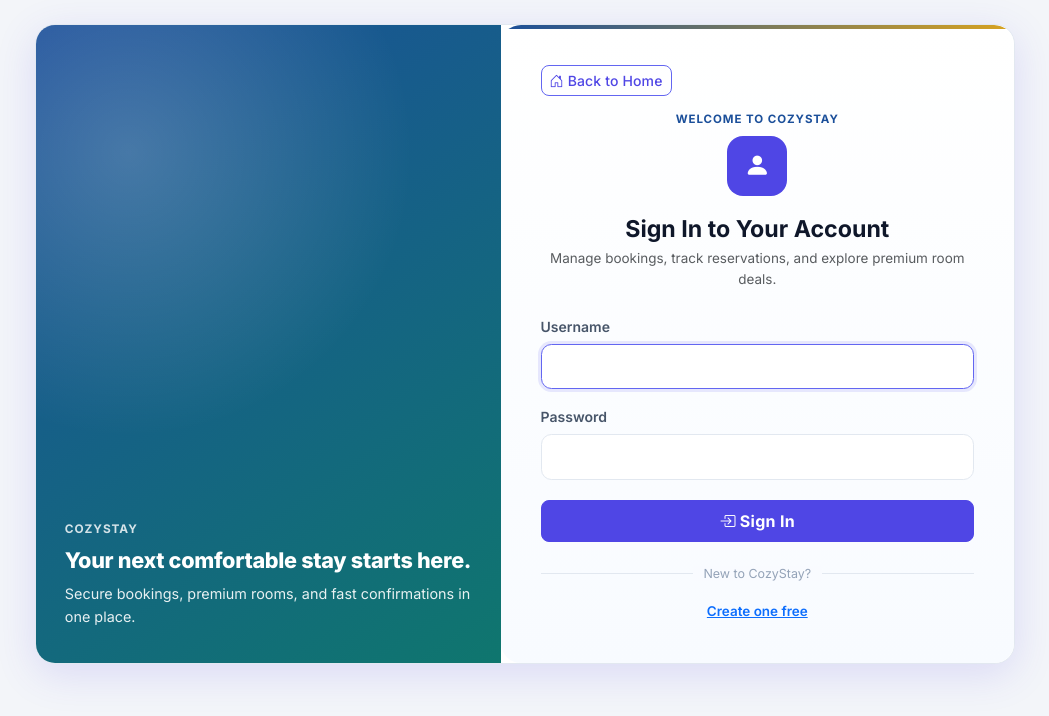
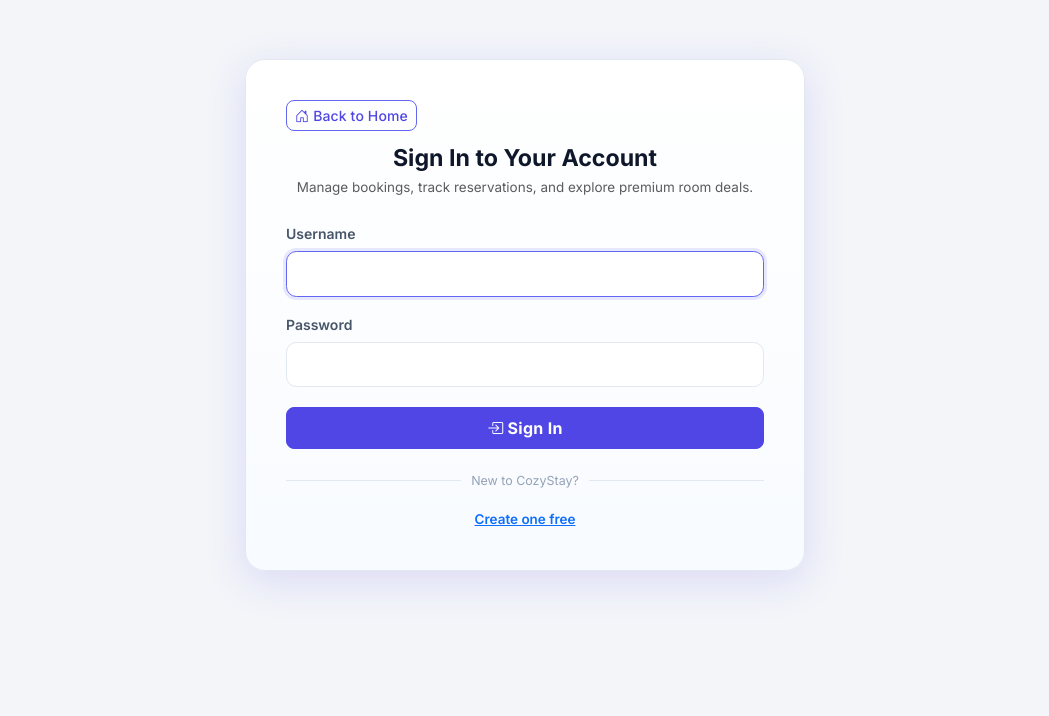
Before and after one commit to AldrianLoberiano/hotel_reservation, a Django app: page /accounts/login/ in a window 1280 px wide. Shown: the top 716 px of the page, without its empty margins (115-1164 px from the left). Run offline with Django 5.2, Linux system fonts and the light colour scheme.

Commit message:
Update login.html

```diff
--- a/hotel_reservation/templates/registration/login.html
+++ b/hotel_reservation/templates/registration/login.html
@@ -5,22 +5,11 @@
 {% block footer %}{% endblock %}
 
 {% block content %}
-<section class="auth-shell">
-<div class="auth-layout">
-    <aside class="auth-visual auth-visual-login">
-        <div class="auth-visual-content">
-            <p class="auth-visual-kicker mb-2">CozyStay</p>
-            <h3 class="auth-visual-title mb-2">Your next comfortable stay starts here.</h3>
-            <p class="auth-visual-text mb-0">Secure bookings, premium rooms, and fast confirmations in one place.</p>
-        </div>
-    </aside>
-
-    <div class="auth-card auth-card-enhanced">
+<section class="auth-shell auth-shell-center">
+    <div class="auth-card auth-card-enhanced auth-card-login">
         <a href="{% url 'room_list' %}" class="btn btn-outline-primary btn-sm auth-home-btn">
             <i class="bi bi-house-door me-1"></i>Back to Home
         </a>
-        <p class="auth-eyebrow mb-2">Welcome to CozyStay</p>
-        <div class="auth-icon"><i class="bi bi-person-fill"></i></div>
         <h2 class="text-center fw-bold mb-1" style="font-size:1.45rem;">Sign In to Your Account</h2>
         <p class="text-center text-muted small mb-4">Manage bookings, track reservations, and explore premium room deals.</p>
 
@@ -53,6 +42,5 @@
             <a href="{% url 'register' %}" class="fw-semibold text-brand">Create one free</a>
         </p>
     </div>
-</div>
 </section>
 {% endblock %}
```
